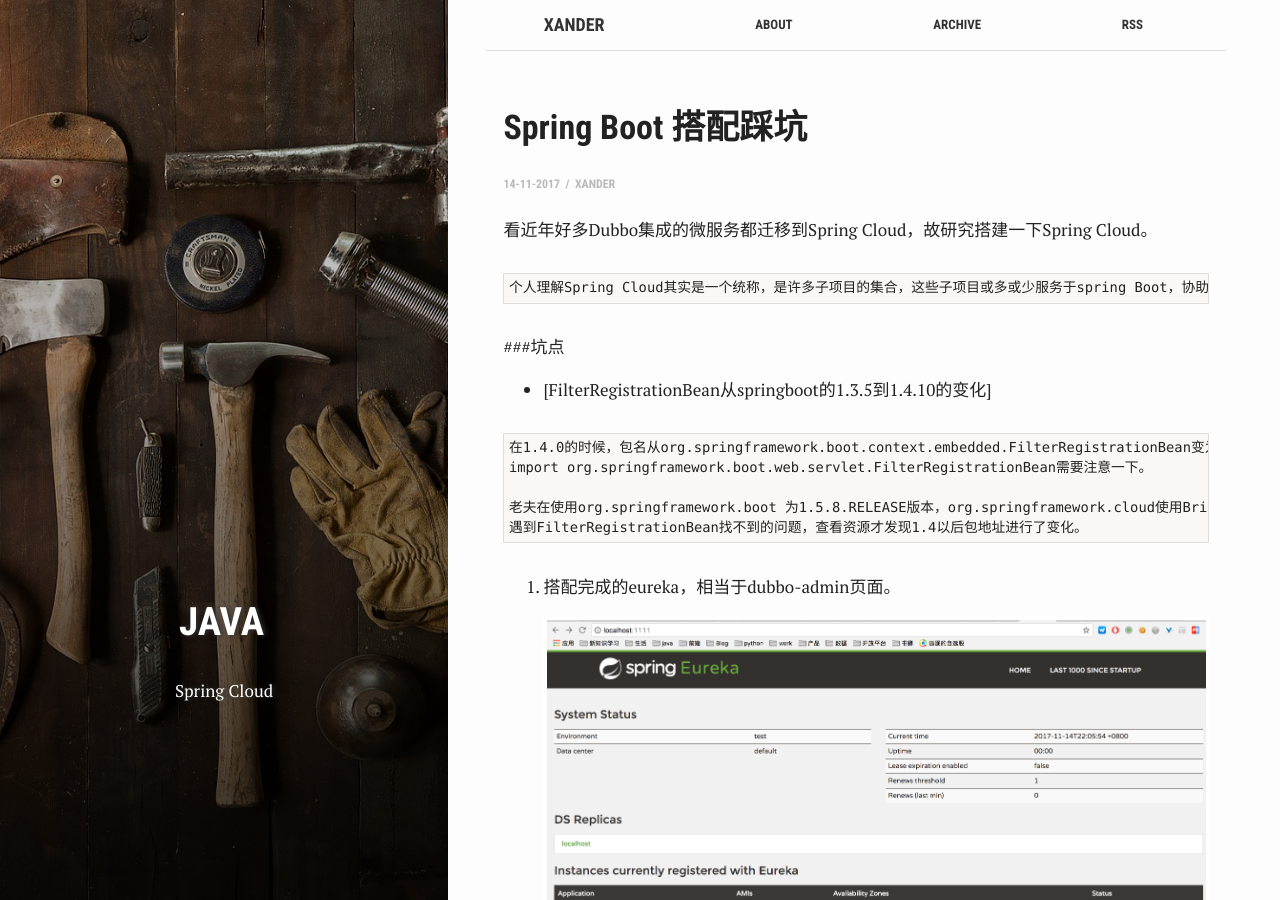
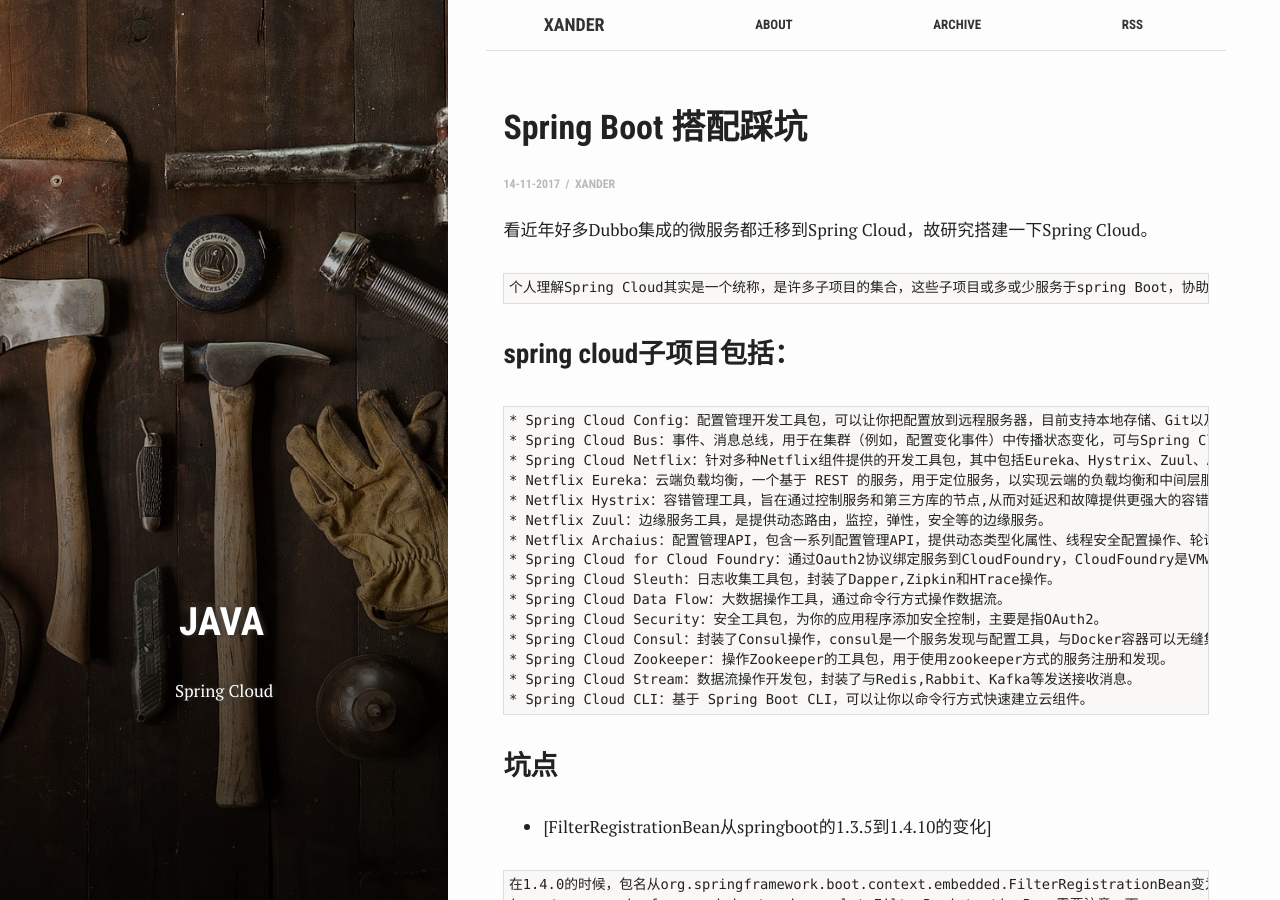
Before and after one commit to yyxiao/yyxiao.github.io, a Jekyll site: the page built from _posts/2017-11-14-Spring Cloud集成踩坑.md, in a window 1280 px wide and 900 px high. Built offline with Jekyll 4.4.1, drawn with Linux system fonts in a browser that asks for light colours; some of the changed text lies outside the part shown.

Commit message:
add Spring

````diff
--- a/_posts/2017-11-14-Spring Cloud集成踩坑.md
+++ b/_posts/2017-11-14-Spring Cloud集成踩坑.md
@@ -16,7 +16,27 @@
 个人理解Spring Cloud其实是一个统称，是许多子项目的集合，这些子项目或多或少服务于spring Boot，协助搭建集成微服务。
 ```
 
-###坑点
+### spring cloud子项目包括：
+
+```text
+* Spring Cloud Config：配置管理开发工具包，可以让你把配置放到远程服务器，目前支持本地存储、Git以及Subversion。
+* Spring Cloud Bus：事件、消息总线，用于在集群（例如，配置变化事件）中传播状态变化，可与Spring Cloud Config联合实现热部署。
+* Spring Cloud Netflix：针对多种Netflix组件提供的开发工具包，其中包括Eureka、Hystrix、Zuul、Archaius等。
+* Netflix Eureka：云端负载均衡，一个基于 REST 的服务，用于定位服务，以实现云端的负载均衡和中间层服务器的故障转移。
+* Netflix Hystrix：容错管理工具，旨在通过控制服务和第三方库的节点,从而对延迟和故障提供更强大的容错能力。
+* Netflix Zuul：边缘服务工具，是提供动态路由，监控，弹性，安全等的边缘服务。
+* Netflix Archaius：配置管理API，包含一系列配置管理API，提供动态类型化属性、线程安全配置操作、轮询框架、回调机制等功能。
+* Spring Cloud for Cloud Foundry：通过Oauth2协议绑定服务到CloudFoundry，CloudFoundry是VMware推出的开源PaaS云平台。
+* Spring Cloud Sleuth：日志收集工具包，封装了Dapper,Zipkin和HTrace操作。
+* Spring Cloud Data Flow：大数据操作工具，通过命令行方式操作数据流。
+* Spring Cloud Security：安全工具包，为你的应用程序添加安全控制，主要是指OAuth2。
+* Spring Cloud Consul：封装了Consul操作，consul是一个服务发现与配置工具，与Docker容器可以无缝集成。
+* Spring Cloud Zookeeper：操作Zookeeper的工具包，用于使用zookeeper方式的服务注册和发现。
+* Spring Cloud Stream：数据流操作开发包，封装了与Redis,Rabbit、Kafka等发送接收消息。
+* Spring Cloud CLI：基于 Spring Boot CLI，可以让你以命令行方式快速建立云组件。
+```
+
+### 坑点
 
 * [FilterRegistrationBean从springboot的1.3.5到1.4.10的变化]
 
````
Also changed, not shown: _posts/2017-11-16-Spring.md (added, +42 -0 lines).
